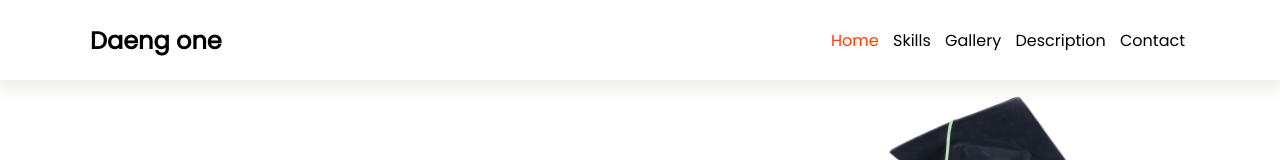
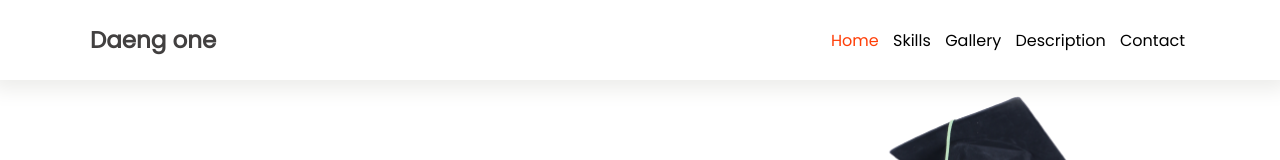
Before and after one commit to isoneariyanto/isoneariyanto.github.io, a plain HTML site: page index.html in a window 1280 px wide. Shown: the top 160 px of the page. Drawn offline with Linux system fonts and the light colour scheme; a web font is replaced by a local one.

Commit message:
change brand

```diff
--- a/assets/css/style.css
+++ b/assets/css/style.css
@@ -58,7 +58,12 @@ header > nav.navbar {
   flex-grow: 1;
   display: flex;
   align-items: center;
-  /* justify-content: center; */
+}
+.navbar .navbar-brand > a{
+  text-decoration: none;
+  font-size: 23px;
+  color: #424040;
+  font-weight: bold;
 }
 
 .navbar .navbar-menu {
--- a/index.html
+++ b/index.html
@@ -13,7 +13,7 @@
   <body>
     <header>
       <nav class="navbar">
-        <div class="navbar-brand"><h2>Daeng one</h2></div>
+        <div class="navbar-brand"><a href="https://www.rpmsystem.me/" target="_self">Daeng one</a></div>
         <div class="navbar-menu">
           <!-- <span onclick="openNav()">&#9776;</span> -->
           <ul class="nav" id="myNavbar">
```
